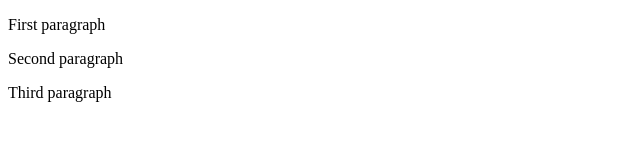
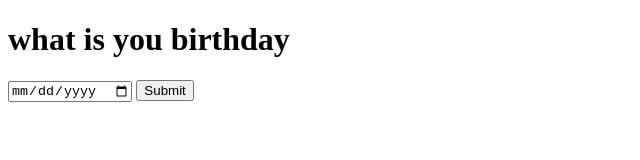
Before and after one commit to AbdullahNisar123/SMIT-JSAssignments, a plain HTML site: page GPT-Assignments/index.html in a window 1280 px wide. Shown: the whole page, without its empty margins (0-640 px from the left). Drawn offline with Linux system fonts and the light colour scheme.

Commit message:
data and time questions done

```diff
--- a/GPT-Assignments/index.html
+++ b/GPT-Assignments/index.html
@@ -6,9 +6,57 @@
     <title>Document</title>
   </head>
   <body>
-    <p>First paragraph</p>
+    <!-- <p>First paragraph</p>
     <p>Second paragraph</p>
-    <p>Third paragraph</p>
+    <p>Third paragraph</p> -->
+
+    <!-- Data And Time Questions Start-->
+
+    <!-- Question 1 Start -->
+    <!-- <h2></h2> -->
+    <!-- Question 1 End -->
+
+    <!-- Question 2 Start -->
+
+    <!-- <h2>Time in 12 hours</h2>
+    <h3>
+
+    </h3> -->
+
+    <!-- Question 2 End -->
+
+
+
+     <!-- Question 3 Start -->
+
+    <!-- <h1>Days Remaining between 2 Dates</h1>
+    <label >
+      Give Date One
+      <input type="date">
+    </label>
+    <label >
+      Give Date Two
+      <input type="date">
+    </label>
+    <button onclick="check()">Submit</button>
+
+    <h3></h3> -->
+    <!-- Question 3 End -->
+
+    <!-- Question 4 Start -->
+
+    <h1>what is you birthday </h1>
+    <label >
+
+      <input type="date">
+    </label>
+
+    <button onclick="check()">Submit</button>
+
+    <h3></h3>
+    <!-- Question 4 End -->
+
+    <!-- Data And Time Questions End-->
 
     <script src="app.js"></script>
   </body>
```
Also changed, not shown: GPT-Assignments/app.js (+88 -0 lines).
